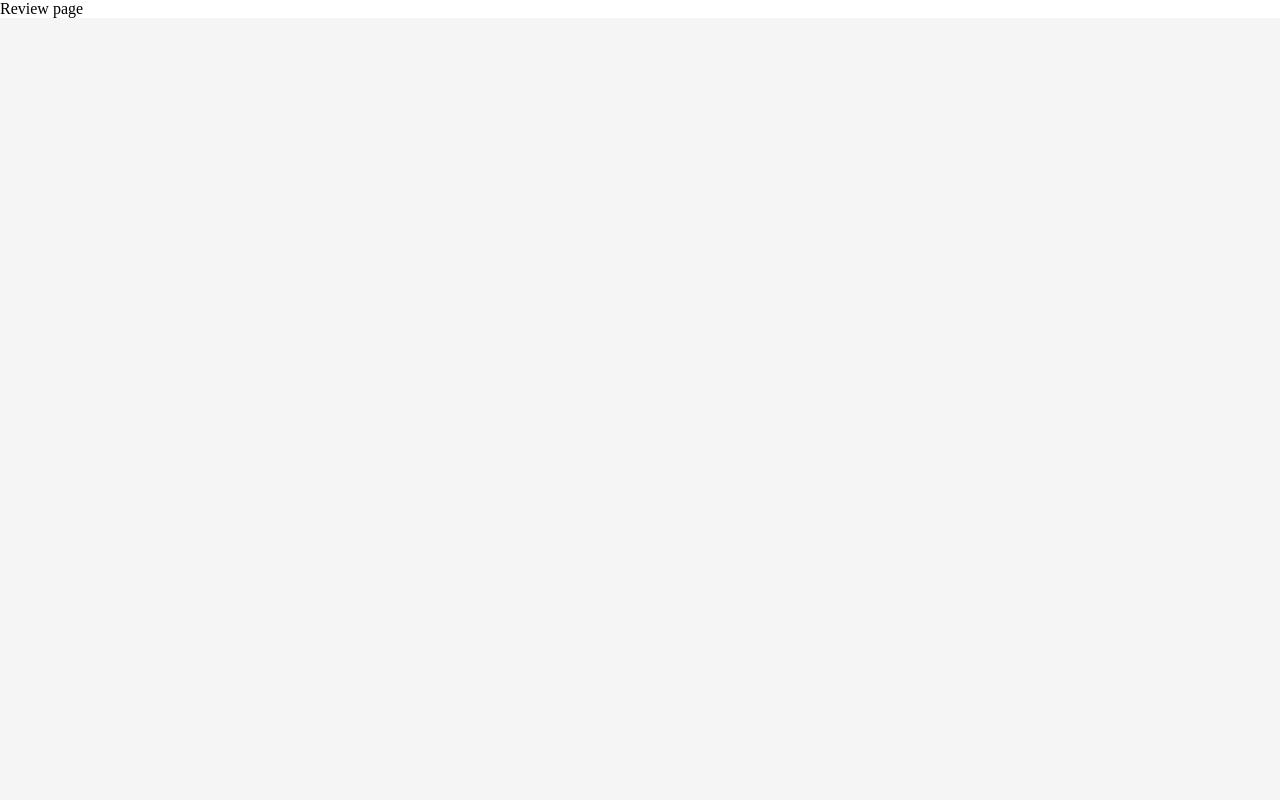
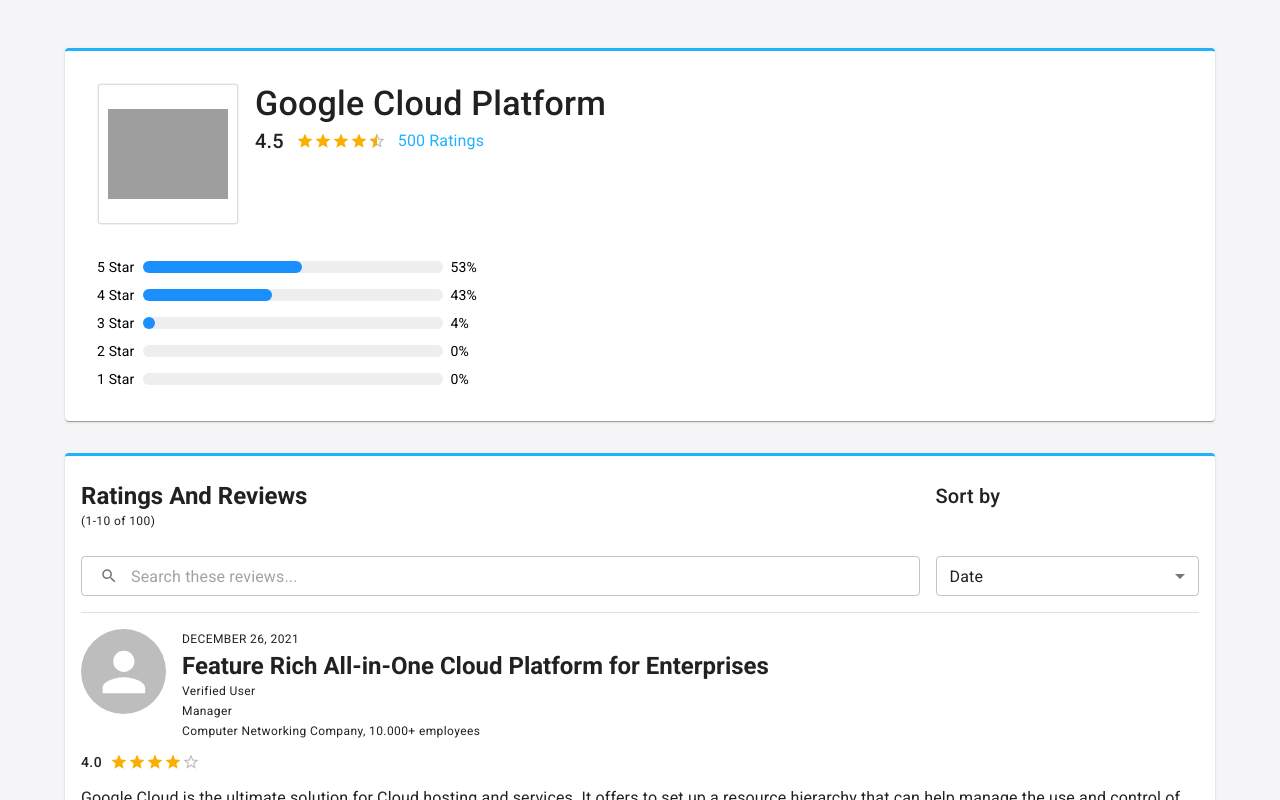
Before and after one commit to trinhtuan2801/cloud-review-website, a React (Create React App) app: page /review in a window 1280 px wide. Shown: the top 800 px of the page. Built offline with nearby package versions, Linux system fonts and the light colour scheme; grey boxes are pictures that could not be loaded.

Commit message:
UI ReviewPage

```diff
--- a/package.json
+++ b/package.json
@@ -5,6 +5,7 @@
   "dependencies": {
     "@emotion/react": "^11.9.0",
     "@emotion/styled": "^11.8.1",
+    "@mui/icons-material": "^5.8.2",
     "@mui/material": "^5.8.2",
     "@testing-library/jest-dom": "^5.16.3",
     "@testing-library/react": "^12.1.4",
--- a/src/App.jsx
+++ b/src/App.jsx
@@ -1,7 +1,7 @@
 import { Box } from "@mui/material";
 import { Navigate, Route, Routes } from "react-router-dom";
 import HomePage from "./Pages/HomePage";
-import ReviewPage from "./Pages/ReviewPage";
+import ReviewPage from "./Pages/ReviewPage/ReviewPage";
 import SearchResultPage from "./Pages/SearchResultPage";
 
 
--- a/src/Pages/ReviewPage.jsx
+++ /dev/null
@@ -1,9 +0,0 @@
-const ReviewPage = () => {
-  return (
-    <>
-      Review page
-    </>
-  )
-}
-
-export default ReviewPage
--- /dev/null
+++ b/src/Pages/ReviewPage/Overview.jsx
@@ -0,0 +1,83 @@
+import { Box, LinearProgress, linearProgressClasses, Paper, Rating, Typography } from "@mui/material"
+import { styled } from '@mui/material/styles';
+
+const vote_percent = [53, 43, 4, 0, 0]
+
+const BorderLinearProgress = styled(LinearProgress)(({ theme }) => ({
+  height: 12,
+  borderRadius: 10,
+  width: 300,
+  [`&.${linearProgressClasses.colorPrimary}`]: {
+    backgroundColor: theme.palette.grey[200],
+  },
+  [`& .${linearProgressClasses.bar}`]: {
+    borderRadius: 10,
+    backgroundColor: '#1a90ff'
+  },
+}));
+
+const Overview = () => {
+  return (
+    <Paper
+      sx={
+        (theme) => ({
+          height: 'fit-content',
+          width: '100%',
+          maxWidth: '1150px',
+          boxSizing: 'border-box',
+          padding: theme.spacing(4),
+          borderTop: '3px solid rgb(33, 177, 255)',
+        })
+      }
+    >
+      <Box
+        display='flex'
+      >
+        <img style={{
+          padding: '10px',
+          width: '120px',
+          aspectRatio: '1/1',
+          boxShadow: 'rgb(221 221 226) 0px 0px 0px 1px inset',
+          border: '0.5px solid rgba(0, 0, 0, 0.05)',
+          borderRadius: '4px',
+          objectFit: 'contain'
+        }}
+          src='https://www.gartner.com/imagesrv/apps/peerinsights/images/vendors/logos/google_enterprise-mobility-management-suites.png'
+          alt="nice image" />
+        <Box marginLeft={2} />
+        <Box>
+          <Box>
+            <Typography variant="h4" style={{ fontWeight: 500 }}>Google Cloud Platform</Typography>
+          </Box>
+          <Box
+            display='flex'
+            alignItems='center'
+          >
+            <Typography variant='h6'>4.5</Typography>
+            <Box marginLeft={1.5} />
+            <Rating value={4.5} precision={0.1} size='small' readOnly/>
+            <Box marginLeft={1.5} />
+            <Typography variant='body1' color='rgb(33, 177, 255)'>500 Ratings</Typography>
+
+          </Box>
+        </Box>
+
+      </Box>
+      <Box marginTop={4} />
+      <Box >
+        {vote_percent.map((percent, index) => (
+          <Box display='flex' key={index} alignItems='center' marginTop={1}>
+            <Typography color="black" component='div' variant='body2'>{5 - index} Star</Typography>
+            <Box marginLeft={1}/>
+            <BorderLinearProgress value={percent} variant="determinate" />
+            <Box marginLeft={1}/>
+            <Typography color="black" component='div' variant='body2'>{percent}%</Typography>
+
+          </Box>
+        ))}
+      </Box>
+    </Paper>
+  )
+}
+
+export default Overview
--- /dev/null
+++ b/src/Pages/ReviewPage/Review.jsx
@@ -0,0 +1,37 @@
+import { Avatar, Box, Rating, Typography } from "@mui/material"
+
+const Review = () => {
+  return (
+    <Box>
+      <Box
+        display='flex'
+      >
+        <Avatar sx={{ width: 85, height: 85 }} />
+        <Box marginLeft={2} />
+        <Box>
+          <Typography variant='caption'>DECEMBER 26, 2021</Typography>
+          <Typography variant='h5' style={{ fontWeight: 600 }}>Feature Rich All-in-One Cloud Platform for Enterprises</Typography>
+          <Typography variant='caption' component='div'>Verified User</Typography>
+          <Typography variant='caption' component='div'>Manager</Typography>
+          <Typography variant='caption' component='div'>Computer Networking Company, 10.000+ employees</Typography>
+
+        </Box>
+      </Box>
+
+      <Box marginTop={1}/>
+
+      <Box
+        display='flex'
+        alignItems='center'
+      >
+        <Typography variant="button">4.0</Typography>
+        <Box marginLeft={1}/>
+        <Rating value={4} precision={0.1} size='small' readOnly/>
+      </Box>
+      <Box marginTop={1.5}/>
+      <Typography variant="body1">Google Cloud is the ultimate solution for Cloud hosting and services. It offers to set up a resource hierarchy that can help manage the use and control of Google Cloud across the organization easily. It also has special APIs specifically for Enterprise use which is also a very good benefit.</Typography>
+    </Box>
+  )
+}
+
+export default Review
--- /dev/null
+++ b/src/Pages/ReviewPage/ReviewPage.jsx
@@ -0,0 +1,31 @@
+import { Box } from "@mui/material"
+import Overview from "./Overview"
+import Review from "./Review"
+import ReviewSection from "./ReviewSection"
+
+const ReviewPage = () => {
+  return (
+    <Box
+      sx={
+        (theme) => ({
+          height: 'fit-content',
+          width: '100%',
+          display: 'flex',
+          flexDirection: 'column',
+          alignItems: 'center',
+          boxSizing: 'border-box',
+          paddingX: theme.spacing(6),
+          paddingY: theme.spacing(4),
+          backgroundColor: 'rgb(245, 245, 247)'
+        })
+      }
+    >
+      <Box marginTop={2} />
+      <Overview />
+      <Box marginTop={4} />
+      <ReviewSection/>
+    </Box>
+  )
+}
+
+export default ReviewPage
--- /dev/null
+++ b/src/Pages/ReviewPage/ReviewSection.jsx
@@ -0,0 +1,106 @@
+import { Box, Divider, IconButton, InputAdornment, MenuItem, OutlinedInput, Pagination, Paper, TextField, Typography } from "@mui/material"
+import SearchIcon from '@mui/icons-material/Search';
+import { useState } from "react";
+import Review from "./Review";
+
+const sort_choices = [
+  'Date',
+  'Highest Overall Rating',
+  'Lowest Overall Rating'
+]
+
+const ReviewSection = () => {
+
+  const [sortBy, setSortBy] = useState('Date')
+  const [page, setPage] = useState(1)
+
+  return (
+    <Paper
+      sx={
+        (theme) => ({
+          height: 'fit-content',
+          width: '100%',
+          maxWidth: '1150px',
+          boxSizing: 'border-box',
+          paddingY: theme.spacing(3),
+          paddingX: theme.spacing(2),
+          borderTop: '3px solid rgb(33, 177, 255)',
+        })
+      }
+    >
+      <Box
+        display='flex'
+      >
+        <Box
+          width='75%'
+          display='flex'
+          flexDirection='column'
+          justifyContent='space-between'
+        >
+          <Typography variant="h5" style={{ fontWeight: 600 }} component='div'>Ratings And Reviews</Typography>
+          <Typography variant="caption" component='div'>(1-10 of 100)</Typography>
+          <Box marginTop={3} />
+          <OutlinedInput
+            size="small"
+            fullWidth
+            placeholder={`Search these reviews...`}
+            startAdornment={<InputAdornment position="start">
+              <IconButton size="small"> <SearchIcon fontSize="inherit" /> </IconButton>
+            </InputAdornment>}
+
+          />
+        </Box>
+
+        <Box marginLeft={2} />
+
+        <Box
+          flexGrow={1}
+          heigth='100%'
+          display='flex'
+          flexDirection='column'
+          justifyContent='space-between'
+        >
+          <Typography variant="h6" style={{ fontWeight: 500 }}>Sort by</Typography>
+          <TextField
+            id="outlined-select-currency"
+            select
+            value={sortBy}
+            fullWidth
+            size="small"
+            onChange={(e) => setSortBy(e.target.value)}
+          >
+            {sort_choices.map((option) => (
+              <MenuItem key={option} value={option}>
+                {option}
+              </MenuItem>
+            ))}
+          </TextField>
+        </Box>
+      </Box>
+
+      <Box marginTop={2} />
+
+      <Box>
+        {[1, 2, 3, 4, 5].map(() => (
+          <>
+            <Divider />
+            <Box marginTop={2} />
+            <Review />
+            <Box marginTop={2} />
+          </>
+        ))}
+      </Box>
+
+      <Box marginTop={4}/>
+
+      <Box
+        display='flex'
+        justifyContent='flex-end'
+      >
+        <Pagination count={10} page={page} onChange={(e)=>setPage(e.target.value)} color='primary'/>
+      </Box>
+    </Paper>
+  )
+}
+
+export default ReviewSection
```
Also changed, not shown: 1 other file (tests, documents, lock files or other folders).
